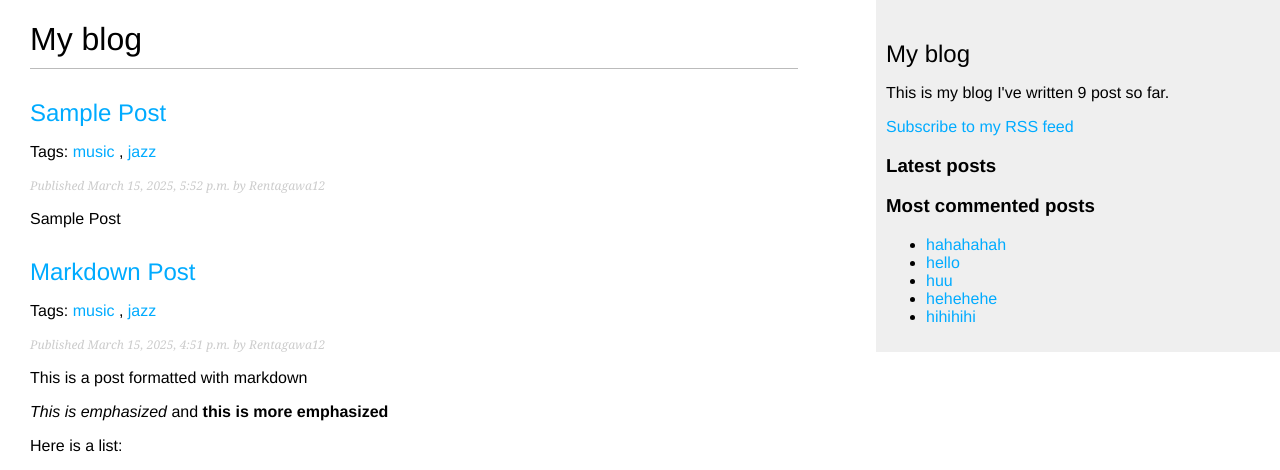
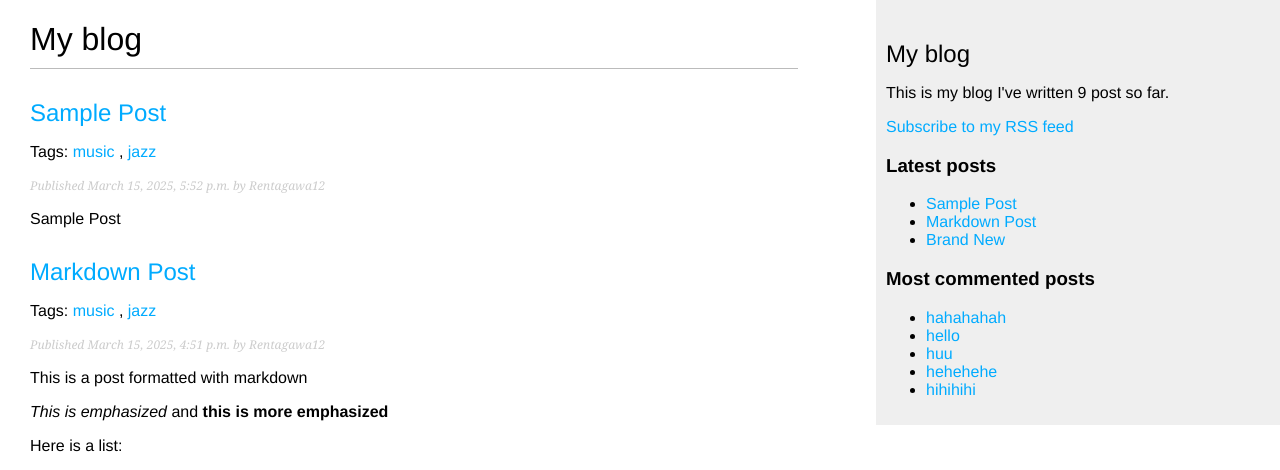
Before and after one commit to Rentagawa12/WebsysActivity, a Django app: page /blog/ in a window 1280 px wide. Shown: the top 470 px of the page. Run offline with Django 5.2, Linux system fonts and the light colour scheme; data comes from the database, SQL or seed files in the repository; both versions use the stored data as it was after the commit; parts of the project's set-up code (start-up, migrations or seed data) failed here and were passed over.

Commit message:
Filter,Tags and Sitemaps update 2

```diff
--- a/mysite/blog/templates/blog/post/latest_posts.html
+++ b/mysite/blog/templates/blog/post/latest_posts.html
@@ -1,5 +1,5 @@
 <ul>
-    {% for post in latest_post %}
+    {% for post in latest_posts %}
         <li>
             <a href = "{{ post.get_absolute_url }}">{{ post.title }}</a>
         </li>
--- a/mysite/blog/templatetags/blog_tags.py
+++ b/mysite/blog/templatetags/blog_tags.py
@@ -13,8 +13,8 @@ def total_posts():
 @register.simple_tag
 def get_most_commented_posts(count=5):
     return Post.published.annotate(
-        total_comments=Count('comments')
-    ).order_by('-total_comments')[:count]
+            total_comments=Count('comments')
+        ).order_by('-total_comments')[:count]
 
 @register.inclusion_tag('blog/post/latest_posts.html')
 def show_latest_posts(count=5):
```
Also changed, not shown: mysite/db.sqlite3, 1 other file.
